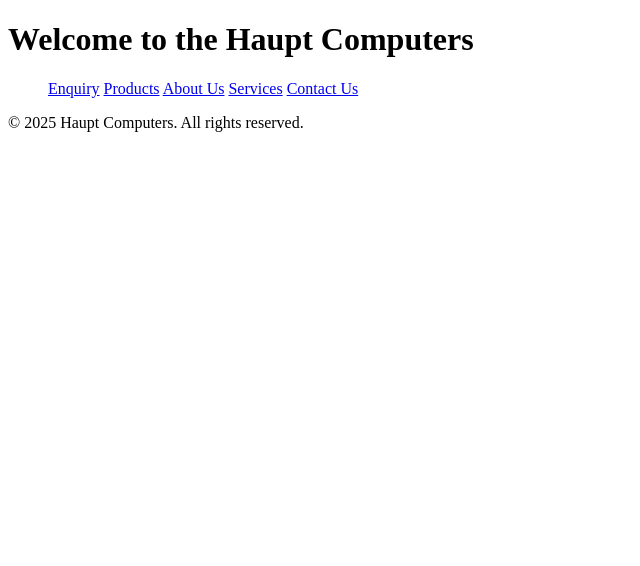
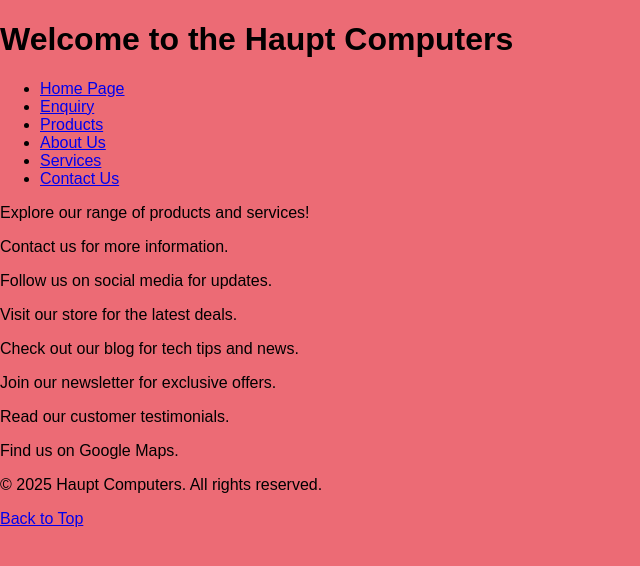
Before and after one commit to Daniel-Haupt/HauptComputers, a plain HTML site: page index.html in a window 1280 px wide. Shown: the whole page, without its empty margins (0-640 px from the left). Drawn offline with Linux system fonts and the light colour scheme.

Commit message:
Intial commit

```diff
--- /dev/null
+++ b/css/styles.css
@@ -0,0 +1,6 @@
+body {
+    background-color: rgb(236, 107, 117);
+    font-family: Arial, sans-serif;
+    margin: 0;
+    padding: 0;
+}
--- a/index.html
+++ b/index.html
@@ -4,34 +4,34 @@
     <meta charset="UTF-8">
     <meta name="viewport" content="width=device-width, initial-scale=1.0">
     <title>Home Page</title>
+    <link rel="stylesheet" href="css/styles.css">
 </head>
 <body>
-    <!--Heading-->
+    <!-- Heading -->
     <h1>Welcome to the Haupt Computers</h1>
+
     <!-- Navigation Links -->
-     <nav>
+    <nav>
         <ul>
-            <a href="enquiry.html">Enquiry</a>
-            <a href="products.html">Products</a>
-            <a href="about.html">About Us</a>
-            <a href="services.html">Services</a>
-            <a href="contact.html">Contact Us</a>
+            <li><a href="index.html">Home Page</a></li> <li><a href="enquiry.html">Enquiry</a></li><li><a href="products.html">Products</a></li> <li><a href="about.html">About Us</a></li> <li><a href="services.html">Services</a></li> <li><a href="contact.html">Contact Us</a></li>
+
+
         </ul>
     </nav>
 
+    <p>Explore our range of products and services!</p>
+    <p>Contact us for more information.</p>
+    <p>Follow us on social media for updates.</p>
+    <p>Visit our store for the latest deals.</p>
+    <p>Check out our blog for tech tips and news.</p>
+    <p>Join our newsletter for exclusive offers.</p>
+    <p>Read our customer testimonials.</p>
+    <p>Find us on Google Maps.</p>
 
-
-
-
-
-
-
-
-
-
-    <!-- footer-->
+    <!-- Footer -->
     <footer>
         <p>&copy; 2025 Haupt Computers. All rights reserved.</p>
+        <a href="#topOfPage">Back to Top</a>
     </footer>
 </body>
 </html>
```
Also changed, not shown: about.html (+10 -1 lines), contact.html (+10 -1 lines), enquiry.html (+10 -1 lines), products.html (+10 -1 lines), services.html (+10 -1 lines), css/styling.css (added), package-lock.json (added).
